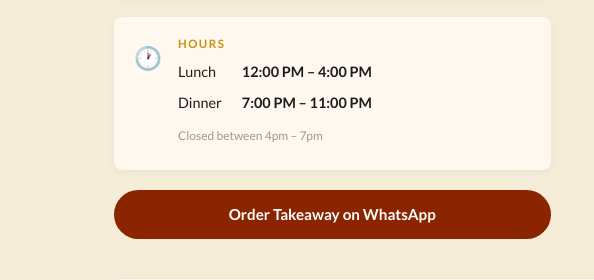
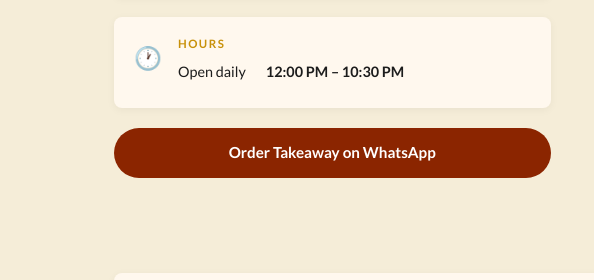
Before and after one commit to A8H1/bangla-ekhane, a plain HTML site: page index.html in a window 1280 px wide. Shown: the part 6856-7136 px from the top of the page, 0-594 px from the left. Drawn offline with nearby package versions, Linux system fonts and the light colour scheme; grey boxes are pictures that could not be loaded; a web font is replaced by a local one.

Commit message:
Update operational hours to 12 PM – 10:30 PM
Replaced the split Lunch/Dinner table and afternoon-closed note with
a single continuous block. Also updated the meta description, which
still referenced the old Lunch & Dinner split.

```diff
--- a/index.html
+++ b/index.html
@@ -12,7 +12,7 @@
   <link rel="apple-touch-icon" href="assets/images/apple-touch-icon.png" />
 
   <!-- SEO -->
-  <meta name="description" content="Authentic Bengali cuisine at CSK Mall, Gunjur, Bangalore. Homely cooking, dine-in & takeaway, traditional recipes. Open for Lunch & Dinner." />
+  <meta name="description" content="Authentic Bengali cuisine at CSK Mall, Gunjur, Bangalore. Homely cooking, dine-in & takeaway, traditional recipes. Open daily 12 PM – 10:30 PM." />
 
   <!-- Open Graph (WhatsApp / Facebook preview) -->
   <meta property="og:title" content="Bangla Ekhane — Authentic Bengali Cuisine, Bangalore" />
@@ -513,9 +513,7 @@
             <div>
               <h3>Hours</h3>
               <table class="hours-table">
-                <tr><td>Lunch</td><td><strong>12:00 PM – 4:00 PM</strong></td></tr>
-                <tr><td>Dinner</td><td><strong>7:00 PM – 11:00 PM</strong></td></tr>
-                <tr><td colspan="2" class="hours-note">Closed between 4pm – 7pm</td></tr>
+                <tr><td>Open daily</td><td><strong>12:00 PM – 10:30 PM</strong></td></tr>
               </table>
             </div>
           </div>
```
